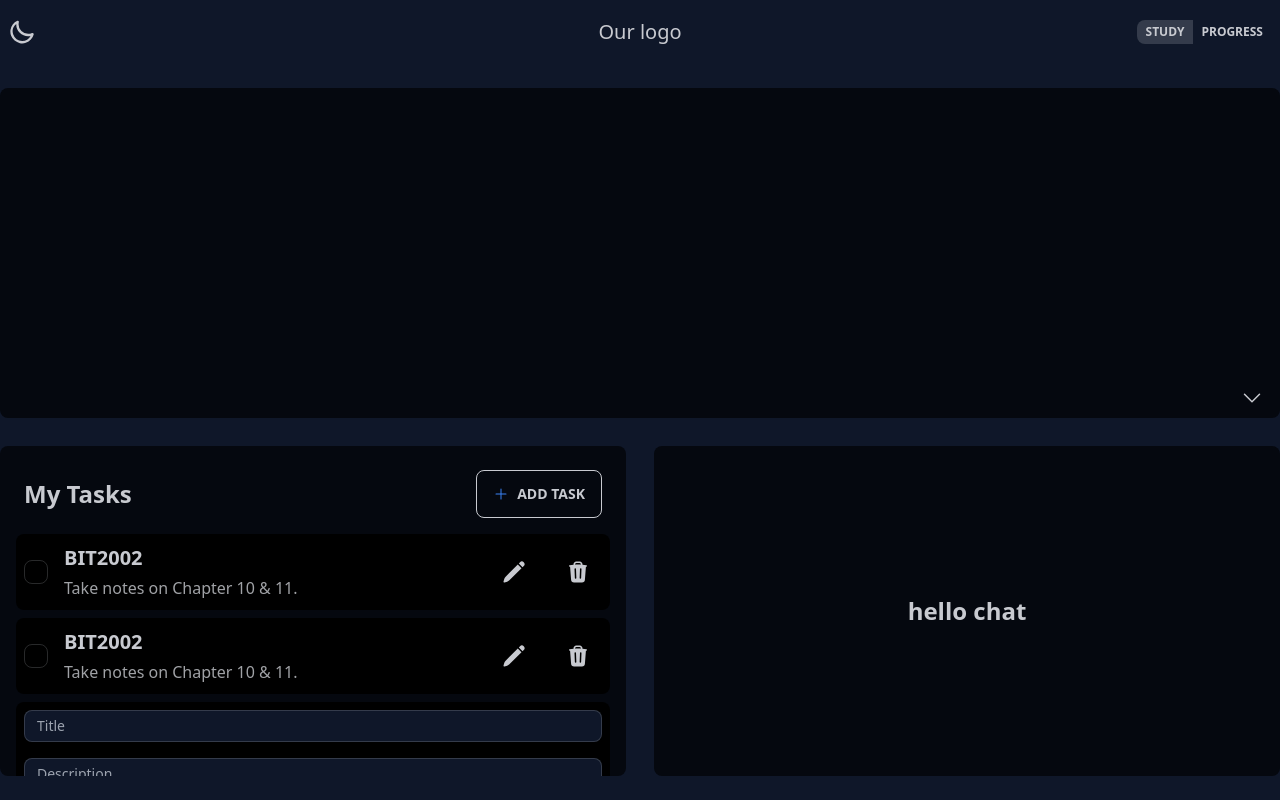
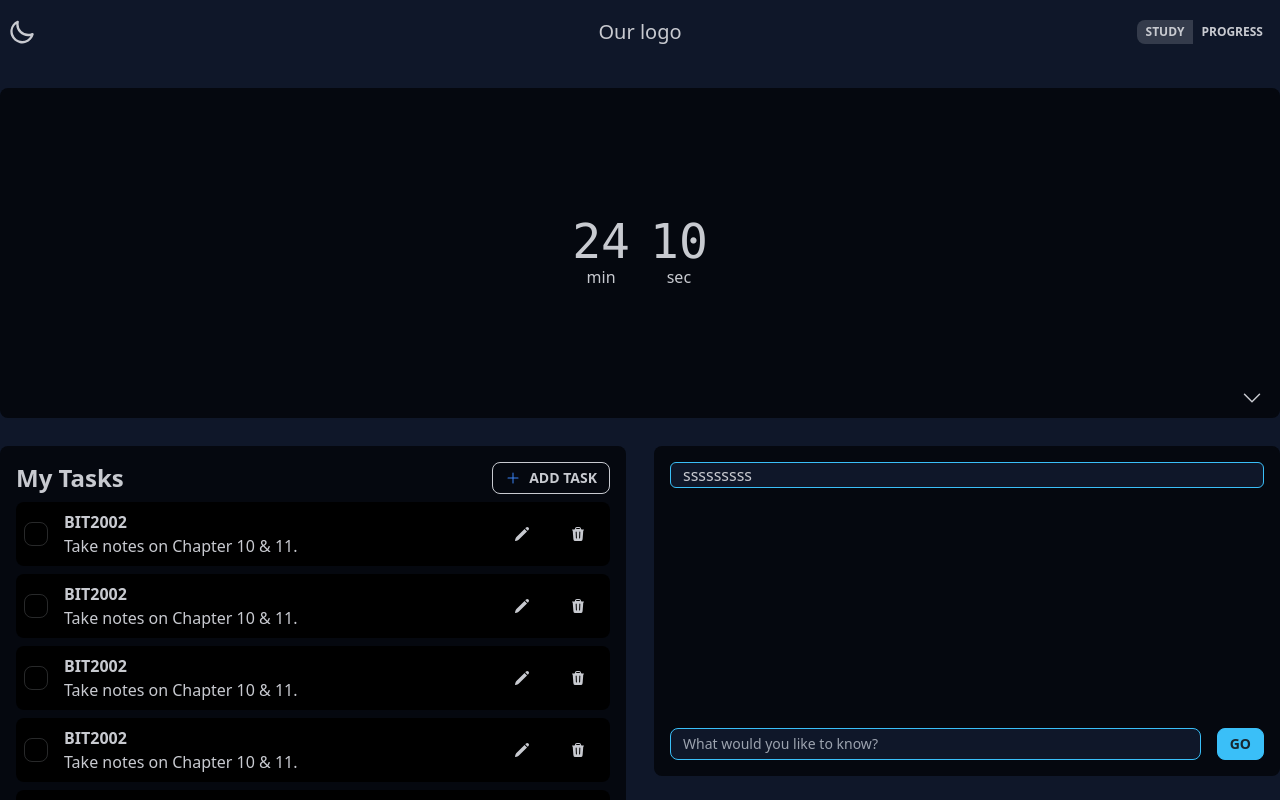
Before and after one commit to etretf/pomodoro-app, a React (Vite) app in the folder pomodoro-react/: page / in a window 1280 px wide. Shown: the top 800 px of the page. Built offline with nearby package versions, Linux system fonts and the light colour scheme.

Commit message:
did some more styling

```diff
--- a/pomodoro-react/src/App.css
+++ b/pomodoro-react/src/App.css
@@ -15,7 +15,11 @@ h2 {
 }
 
 h3 {
+    @apply text-base font-semibold my-0;
+}
 
+p {
+    @apply text-base;
 }
 
 .container {
@@ -23,14 +27,14 @@ h3 {
 }
 
 .grid-container {
-    @apply grid grid-rows-2 grid-cols-2 container gap-7 py-6 max-h-fit;
+    @apply grid grid-rows-2 grid-cols-2 container gap-7 py-6 ;
     grid-template-rows: 1fr 1fr;
     transition: grid-template-rows 0.25s;
     min-height: 90%;
 }
 
 .full-w-component {
-    @apply rounded-lg col-span-2 p-4 bg-primary flex flex-col justify-center items-center bg-base-200 overflow-y-auto;
+    @apply rounded-lg col-span-2 p-4 bg-primary flex flex-col items-center bg-base-200 max-h-fit min-h-full;
 }
 
 .half-w-component {
@@ -38,7 +42,7 @@ h3 {
 }
 
 .to-do-component {
-    @apply gap-2 justify-start overflow-auto;
+    @apply gap-2 justify-start h-fit;
 }
 
 .task-item {
@@ -67,7 +71,7 @@ h3 {
 }
 
 .x-flex {
-    @apply flex justify-between gap-4 p-2 items-center;
+    @apply flex justify-between gap-4 items-center;
 }
 
 /*scroll bar*/
--- a/pomodoro-react/src/components/ChatBot.jsx
+++ b/pomodoro-react/src/components/ChatBot.jsx
@@ -1,8 +1,14 @@
 export default function ChatBot()
 {
     return(
-        <div className="full-w-component half-w-component">
-                <h2>hello chat</h2>
+        <div className="full-w-component half-w-component justify-between">
+            <div className="w-full h-fit rounded-md border-primary border bg-base-100 px-3 px-2 h-20 max-h-fit">
+                <p>sssssssss</p>
+            </div>
+            <form className="x-flex w-full">
+                <input type="text" placeholder="What would you like to know?" className="input input-primary input-sm w-full max-w-x" />
+                <button className='btn btn-sm btn-primary'>Go</button>
+            </form>
         </div>
     )
 }
--- a/pomodoro-react/src/components/Pomodoro.jsx
+++ b/pomodoro-react/src/components/Pomodoro.jsx
@@ -4,7 +4,23 @@ import { ChevronDownIcon, ChevronUpIcon } from '@heroicons/react/24/solid'
 export default function Pomodoro(props)
 {
     return(
-      <div className={`full-w-component relative `}>
+      <div className={`full-w-component relative justify-center`}>
+
+      <div className="grid grid-flow-col gap-5 text-center auto-cols-max">
+        <div className="flex flex-col">
+          <span className="countdown font-mono text-5xl">
+            <span style={{"--value":24}}></span>
+          </span>
+          min
+        </div>
+        <div className="flex flex-col">
+          <span className="countdown font-mono text-5xl">
+            <span style={{"--value":10}}></span>
+          </span>
+          sec
+        </div>
+      </div>
+
         <label className="swap swap-rotate absolute bottom-2 right-4">
             <input type="checkbox" onChange={props.handleChange} id='bob'/>
             <ChevronDownIcon className="swap-off fill-current h-6 w-6 text-white-500 " />
--- a/pomodoro-react/src/components/Progress.jsx
+++ b/pomodoro-react/src/components/Progress.jsx
@@ -9,17 +9,17 @@ export default function Progress(props){
 
     console.log(props);
     return(
-        <div className="grid-container container prose">
+        <div className="grid-container container">
             {/* <h1>My progress</h1>
             <Link to="/">Home</Link>
             <button onClick={props.handleClick}>Click me now!</button> */}
             <div className="full-w-component">
-                <h1 className="p-5">My progress</h1>
+                <h2 className="p-5">My progress</h2>
                 <canvas id="myProgressChart" style={{width:'700px'}}></canvas>
             </div>
 
             <div className="full-w-component to-do-component">
-                <h1 className="p-5">Completed Tasks</h1>
+                <h2 className="p-5">Completed Tasks</h2>
                 { numTasks.map((task, index) => <Task key={index}/>)}
             </div>
         </div>
@@ -69,9 +69,9 @@ const myProgressChart = new Chart('myProgressChart', {
 function Task(){
     return(
         <div className="task-item">
-            <div className='prose task-item-1 '>
-                <h3 className="prose-h3 m-0">BIT2002</h3>
-                <p className="prose-small">Take notes on Chapter 10 & 11.</p>
+            <div className='task-item-1 '>
+                <h3 className="m-0">BIT2002</h3>
+                <p>Take notes on Chapter 10 & 11.</p>
             </div>
             <p>
                 Completed at 19:23, October 10, 2022.
--- a/pomodoro-react/src/components/ToDo.jsx
+++ b/pomodoro-react/src/components/ToDo.jsx
@@ -5,12 +5,15 @@ import { PlusIcon } from '@heroicons/react/24/solid'
 export default function ToDo()
 {
     return(
-        <div className="full-w-component half-w-component to-do-component ">
+        <div className="full-w-component half-w-component to-do-component">
             <div className="x-flex w-full">
                 <h2>My Tasks</h2>
-                <button className="btn btn-outline"><PlusIcon className="h-4 w-4 text-blue-500" />
+                <button className="btn btn-outline btn-sm"><PlusIcon className="h-4 w-4 text-blue-500" />
                 Add task</button>
             </div>
+                <ToDoItem />
+                <ToDoItem />
+                <ToDoItem />
                 <ToDoItem />
                 <ToDoItem />
 
--- a/pomodoro-react/src/components/ToDoItem.jsx
+++ b/pomodoro-react/src/components/ToDoItem.jsx
@@ -5,15 +5,15 @@ export default function ToDoItem()
     return(
         <div className='task-item'>
             <input type="checkbox"  className="checkbox" />
-            <div className='prose task-item-1 '>
-                <h3 className="prose-h3 m-0">BIT2002</h3>
-                <p className="prose-small">Take notes on Chapter 10 & 11.</p>
+            <div className='task-item-1 w-10/12'>
+                <h3 className="m-0">BIT2002</h3>
+                <p>Take notes on Chapter 10 & 11.</p>
             </div>
-            <button className="icon-btn ">
-                <PencilIcon className=" h-6 w-6 text-white-500 " />
+            <button className="icon-btn btn-sm">
+                <PencilIcon className=" w-4 h-4 text-white-500 " />
             </button>
             <button className="icon-btn">
-                <TrashIcon className=" h-6 w-6 text-white-500 " />
+                <TrashIcon className=" h-4 w-4 text-white-500 " />
             </button>
         </div>
     )
```
